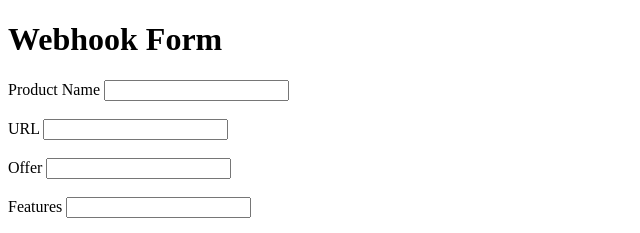
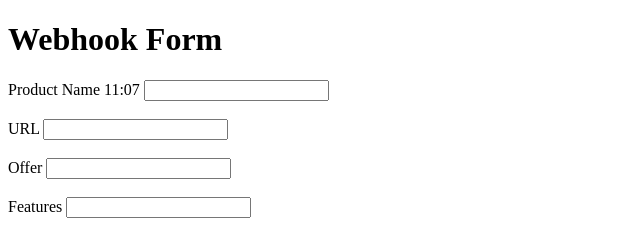
Before and after one commit to sidd6927/Alzico, a plain HTML site: page index.html in a window 1280 px wide. Shown: the top 233 px of the page, 0-640 px from the left. Drawn offline with Linux system fonts and the light colour scheme.

Commit message:
index.html

```diff
--- a/index.html
+++ b/index.html
@@ -8,7 +8,7 @@
 <body>
     <h1>Webhook Form</h1>
     <form id="webhookForm">
-        <label for="field1">Product Name</label>
+        <label for="field1">Product Name 11:07</label>
         <input type="text" id="field1" name="field1" required><br><br>
         <label for="field2">URL</label>
         <input type="text" id="field2" name="field2" required><br><br>
```
